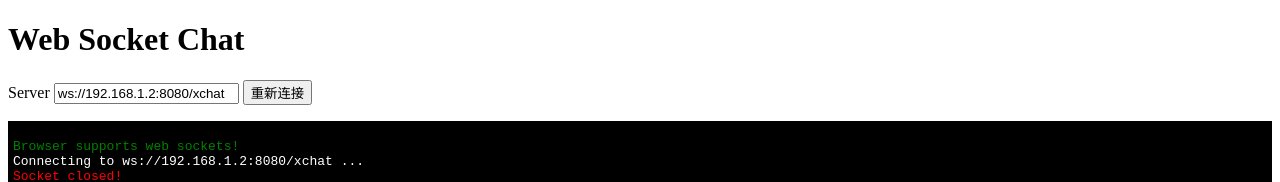
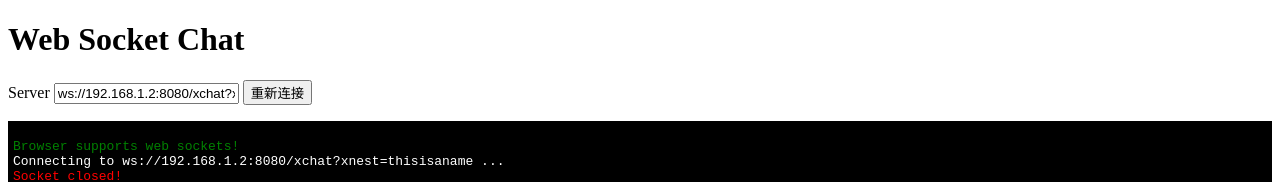
Before and after one commit to XStation/XPro, a plain HTML site: page priv/index.html in a window 1280 px wide. Shown: the top 182 px of the page. Drawn offline with nearby package versions, Linux system fonts and the light colour scheme.

Commit message:
add paramter xnest name

```diff
--- a/priv/index.html
+++ b/priv/index.html
@@ -89,7 +89,7 @@
 
 <div id="server_wrapper">
     <p>Server
-        <input type="text" name="host" id="host" value="ws://192.168.1.2:8080/xchat" />
+        <input type="text" name="host" id="host" value="ws://192.168.1.2:8080/xchat?xnest=thisisaname" />
         <input type="submit" name="host_connect" id="host_connect" value="重新连接" />
     </p>
 </div>
```
